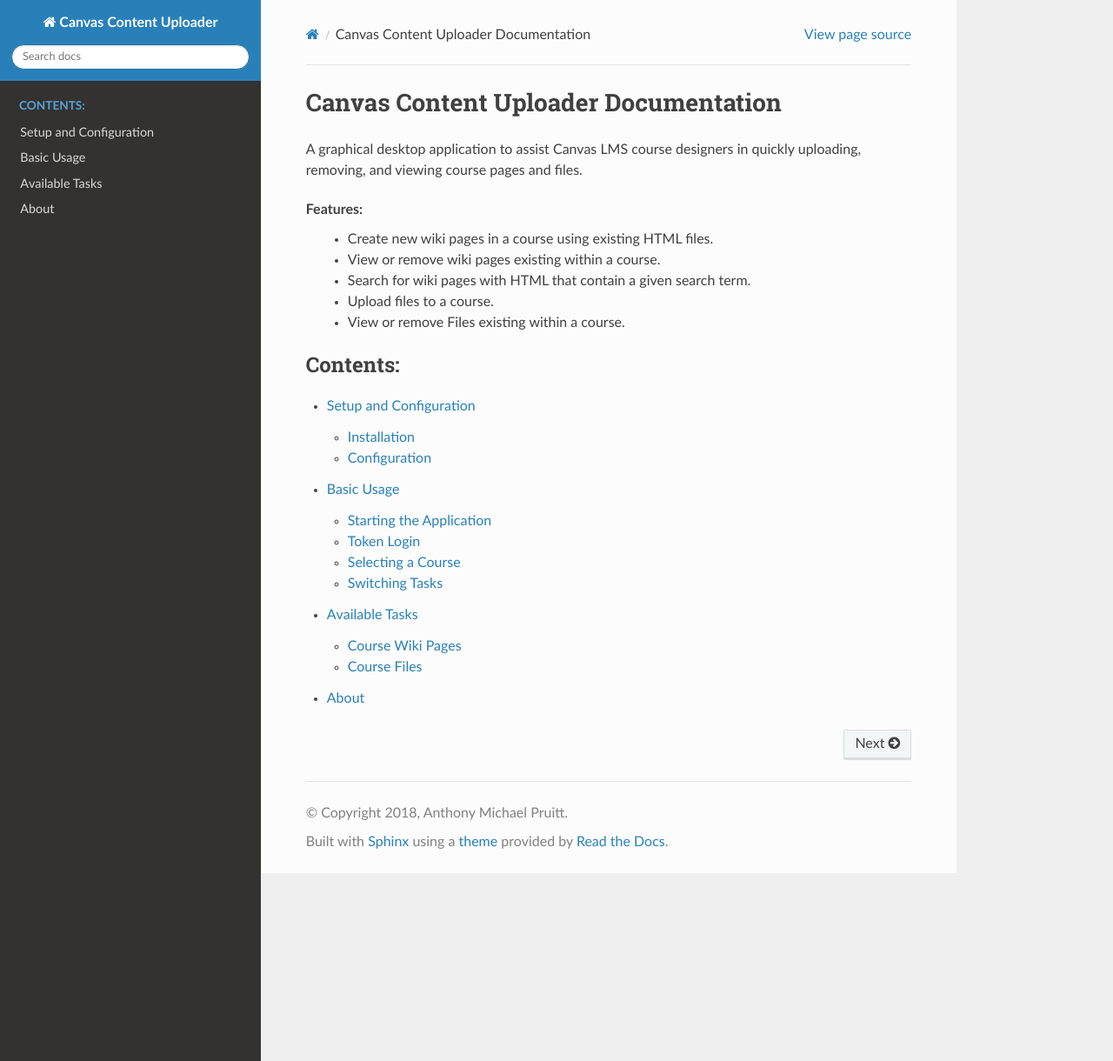
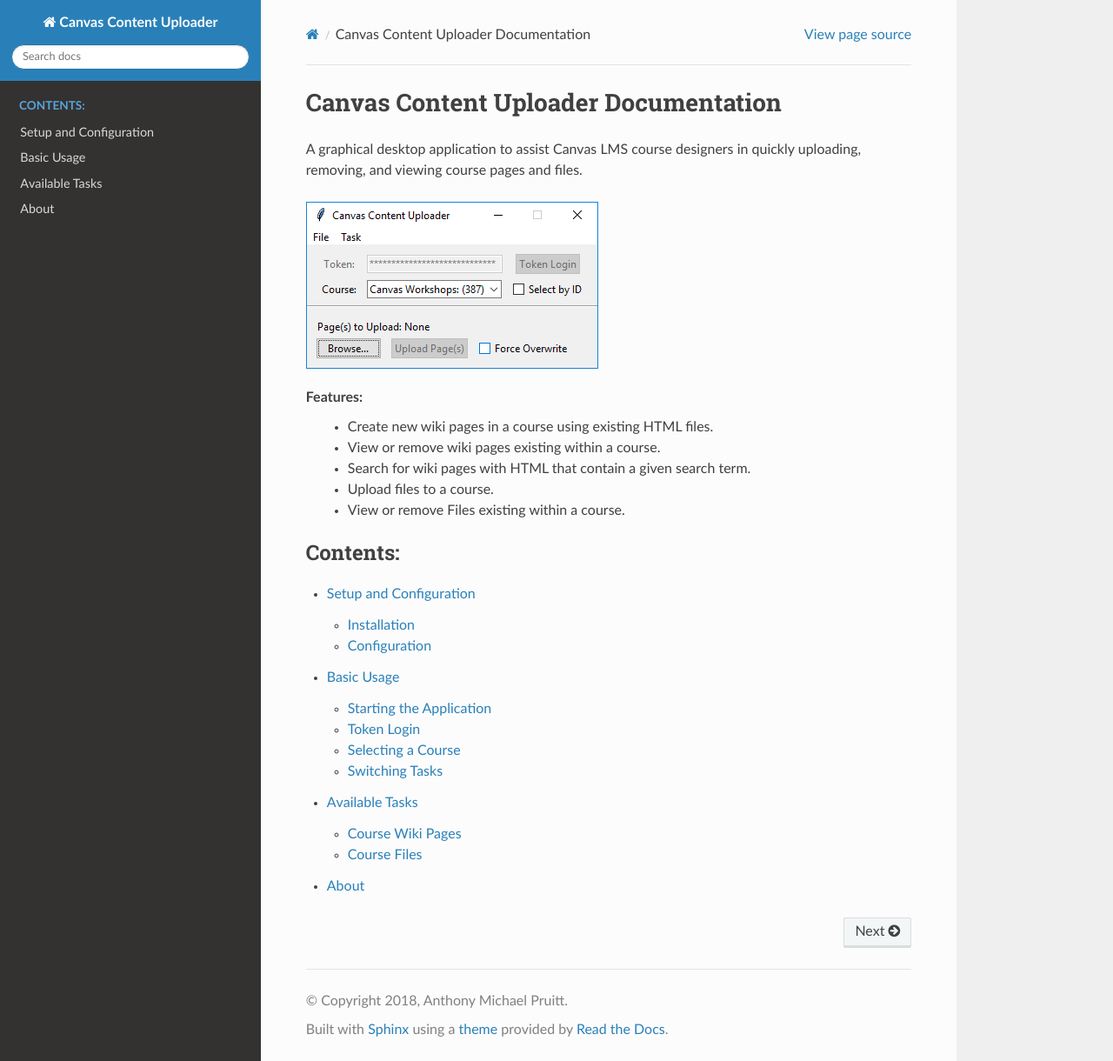
Before and after one commit to AMichaelP/Canvas-Content-Uploader, a Sphinx documentation site: the page built from docs/index.rst, in a window 1280 px wide and 1220 px high. Shown: the whole window at 87% size. Built offline with Sphinx 7.4.7 and the Read the Docs theme 2.0.0, drawn with Linux system fonts in a browser that asks for light colours.

Commit message:
Add demo image to index.rst.

```diff
--- a/docs/index.rst
+++ b/docs/index.rst
@@ -2,6 +2,8 @@
 =====================================
 A graphical desktop application to assist Canvas LMS course designers in quickly uploading, removing, and
 viewing course pages and files.
+
+.. image:: /images/demo.png
 
 Features:
  * Create new wiki pages in a course using existing HTML files.
```
Also changed, not shown: docs/images/demo.png (added).
